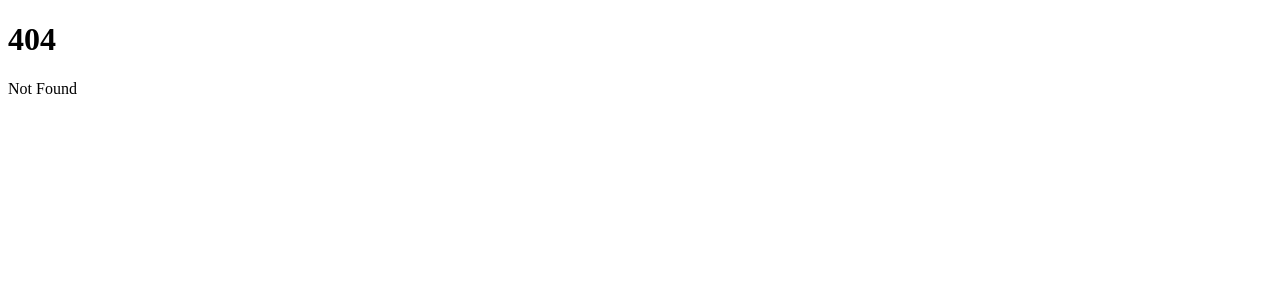
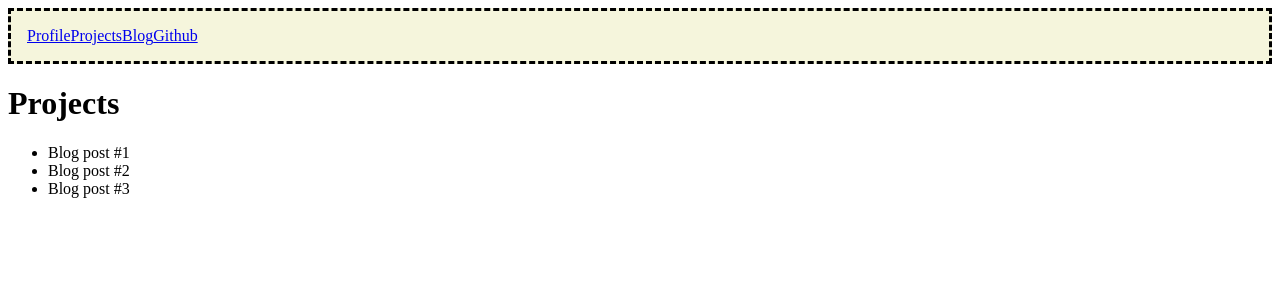
Before and after one commit to ben-ruhlig/svelte-app-profile, a SvelteKit app: page /blog in a window 1280 px wide. Before the commit this address had no page. Shown: the top 300 px of the page. Built offline with nearby package versions, Linux system fonts and the light colour scheme.

Commit message:
added basic top pane shell

```diff
--- a/src/app.html
+++ b/src/app.html
@@ -5,6 +5,23 @@
 		<link rel="icon" href="%sveltekit.assets%/favicon.png" />
 		<meta name="viewport" content="width=device-width, initial-scale=1" />
 		%sveltekit.head%
+
+		<style>
+			nav {
+				display: flex;
+				background-color: beige;
+				margin: 0 0 1em 0;
+				padding: 1em;
+				flex: 1;
+				gap: 1;
+				border-style: dashed;
+			}
+
+			nav a {
+
+			}
+		</style>
+
 	</head>
 	<body data-sveltekit-preload-data="hover">
 		<div style="display: contents">%sveltekit.body%</div>
--- /dev/null
+++ b/src/routes/+layout.svelte
@@ -0,0 +1,8 @@
+<nav>
+    <a class="top-panel-right" href="/">Profile</a>
+    <a class="top-panel-right" href="/projects">Projects</a>
+    <a class="top-panel-right" href="/blog">Blog</a>
+    <a class="top-panel-left" href="https://github.com/ben-ruhlig">Github</a>
+</nav>
+
+<slot />
--- /dev/null
+++ b/src/routes/blog/+page.svelte
@@ -0,0 +1,7 @@
+<h1>Projects</h1>
+
+<ul>
+    <li>Blog post #1</li>
+    <li>Blog post #2</li>
+    <li>Blog post #3</li>
+</ul>
```
Also changed, not shown: src/routes/projects/+page.svelte (added, +7 -0 lines).
